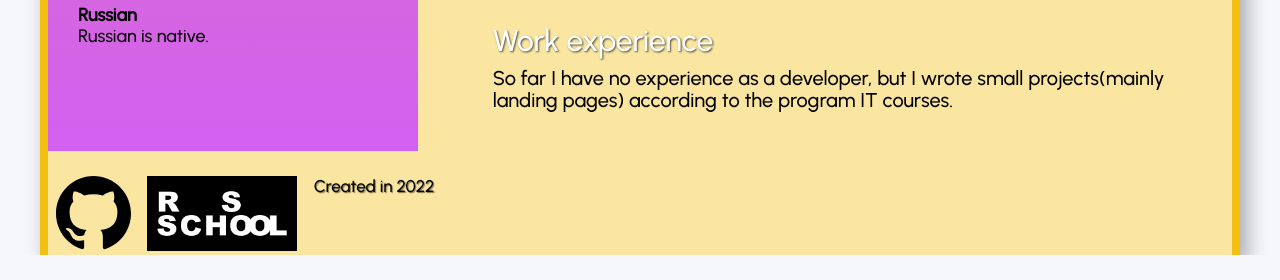
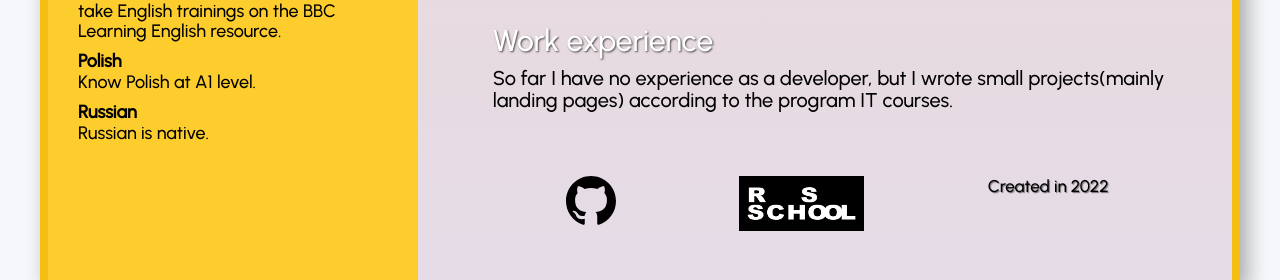
Before and after one commit to EmaMaksimava/rsschool-cv, a plain HTML site: page index.html in a window 1280 px wide. Shown: the part 1356-1636 px from the top of the page. Before the commit the page ends 1611 px from the top, so only its background shows below. Drawn offline with Linux system fonts and the light colour scheme.

Commit message:
refactor: change theme color

```diff
--- a/index.html
+++ b/index.html
@@ -125,12 +125,13 @@
             <h2>Work experience</h2>
             <div class="experience-info">So far I have no experience as a developer, but I wrote small projects(mainly landing pages) according to the program IT courses.</div>
         </section>
+        <section class="footer">
+          <div><a href="https://github.com/EmaMaksimava"><img src="icons/iconmonstr-github-1.svg" alt="github" class="footer-github"></a></div>
+          <div><a href="https://rs.school/js/"><img src="icons/rs_school-og.png" alt="rs-school" class="footer-rs-school"></a></div>
+          <div class="footer-info"> Created in 2022</div>
+        </section>
     </main>
-    <footer>
-      <div><a href="https://github.com/EmaMaksimava"><img src="icons/iconmonstr-github-1.svg" alt="github" class="footer-github"></a></div>
-      <div><a href="https://rs.school/js/"><img src="icons/rs_school-og.png" alt="rs-school" class="footer-rs-school"></a></div>
-      <div class="footer-info"> Created in 2022</div>
-  </footer>
+
 </article>
 
 </body>
--- a/style.css
+++ b/style.css
@@ -16,7 +16,7 @@ body {
   "sidebar main";
   margin: 0 auto;
   max-width: 1200px;
-  background-color: #fae6a0;
+  background: linear-gradient(180deg, #f2d1be, #e5dce7);
   box-shadow: 7px 10px 20px rgba(0, 0, 0, 0.322);
   border-left: 8px solid #f4bf13;
   border-right: 8px solid #f4bf13;
@@ -37,7 +37,7 @@ nav {
   "languages";
   gap: 20px;
   padding: 40px 0px;
-  background: linear-gradient(180deg, #f09560, #d360f0);
+  background-color: #fdcd2e;
 }
 .sidebar h3 {
   font-size: 24px;
@@ -238,19 +238,20 @@ pre {
   font-size: 20px;
   line-height: 22px;
 }
-footer {
+.footer {
   margin-top: 25px;
+  margin-bottom: 45px;
   display:flex;
   flex-direction: row;
-  justify-content: space-around;
+  justify-content: space-evenly;
 }
 .footer-github {
-  width: 75px;
-  height: 75px;
+  width: 50px;
+  height: 50px;
 }
 .footer-rs-school {
-  width: 150px;
-  height: 75px;
+  width: 125px;
+  height: 55px;
 }
 .footer-info {
   font-size: 17px;
```
